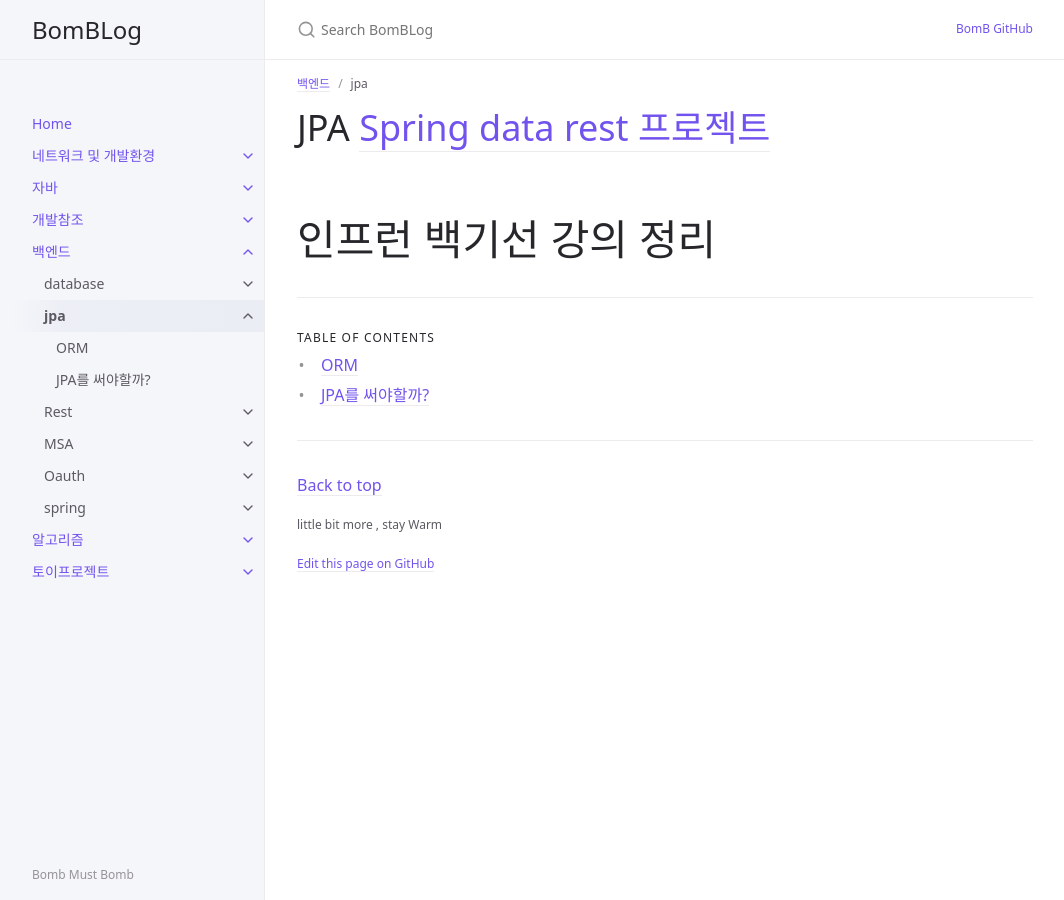
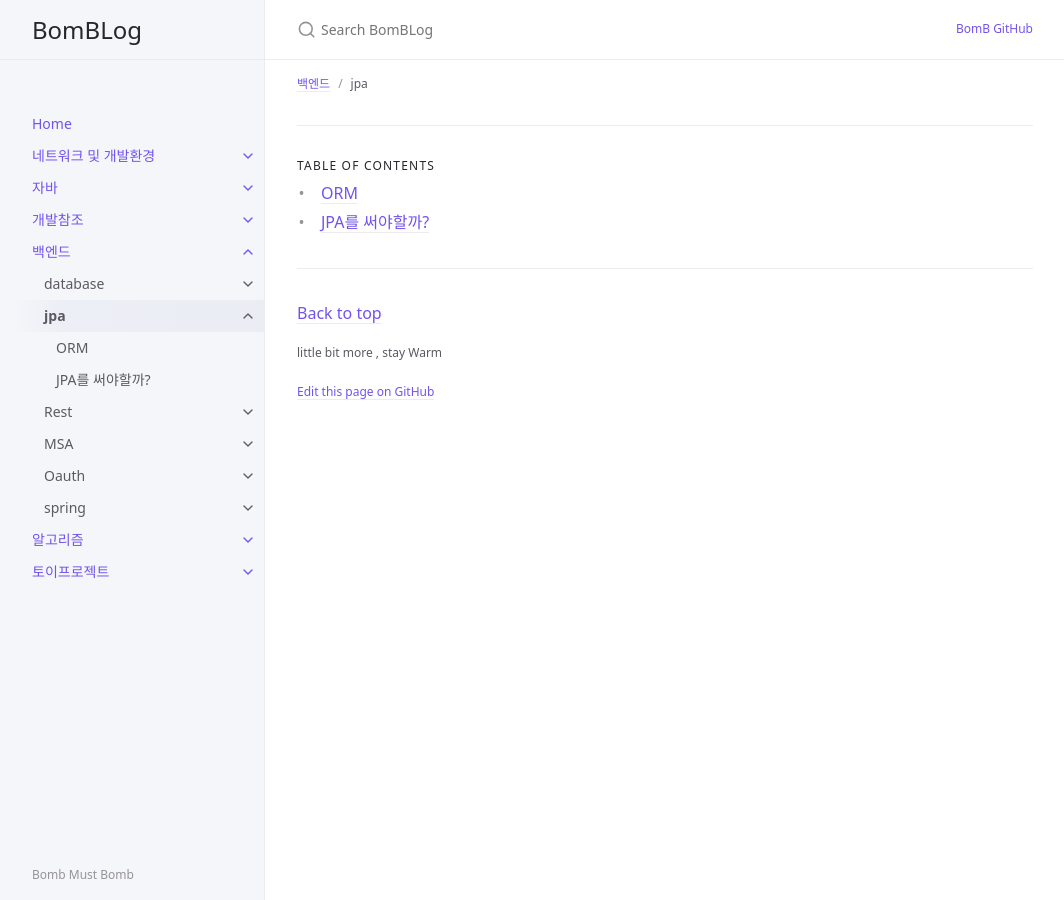
Before and after one commit to yongBomb90/yongBomb90.github.io, a Jekyll site: the page built from docs/backend/jpa/backend_jpa.md, in a window 1280 px wide. Shown: the whole page, without its empty margins (107-1171 px from the left). Built offline with Jekyll 4.4.1, drawn with Linux system fonts in a browser that asks for light colours; comment, search, counter and statistics services are not loaded.

Commit message:
Update backend_jpa.md

```diff
--- a/docs/backend/jpa/backend_jpa.md
+++ b/docs/backend/jpa/backend_jpa.md
@@ -6,6 +6,3 @@ parent: 백엔드
 permalink: /backend/jpa
 has_children: true
 ---
-# JPA [Spring data rest 프로젝트](https://github.com/yongBomb90/restPrg)
-# 인프런 백기선 강의 정리
-{: .fs-9 }
```
